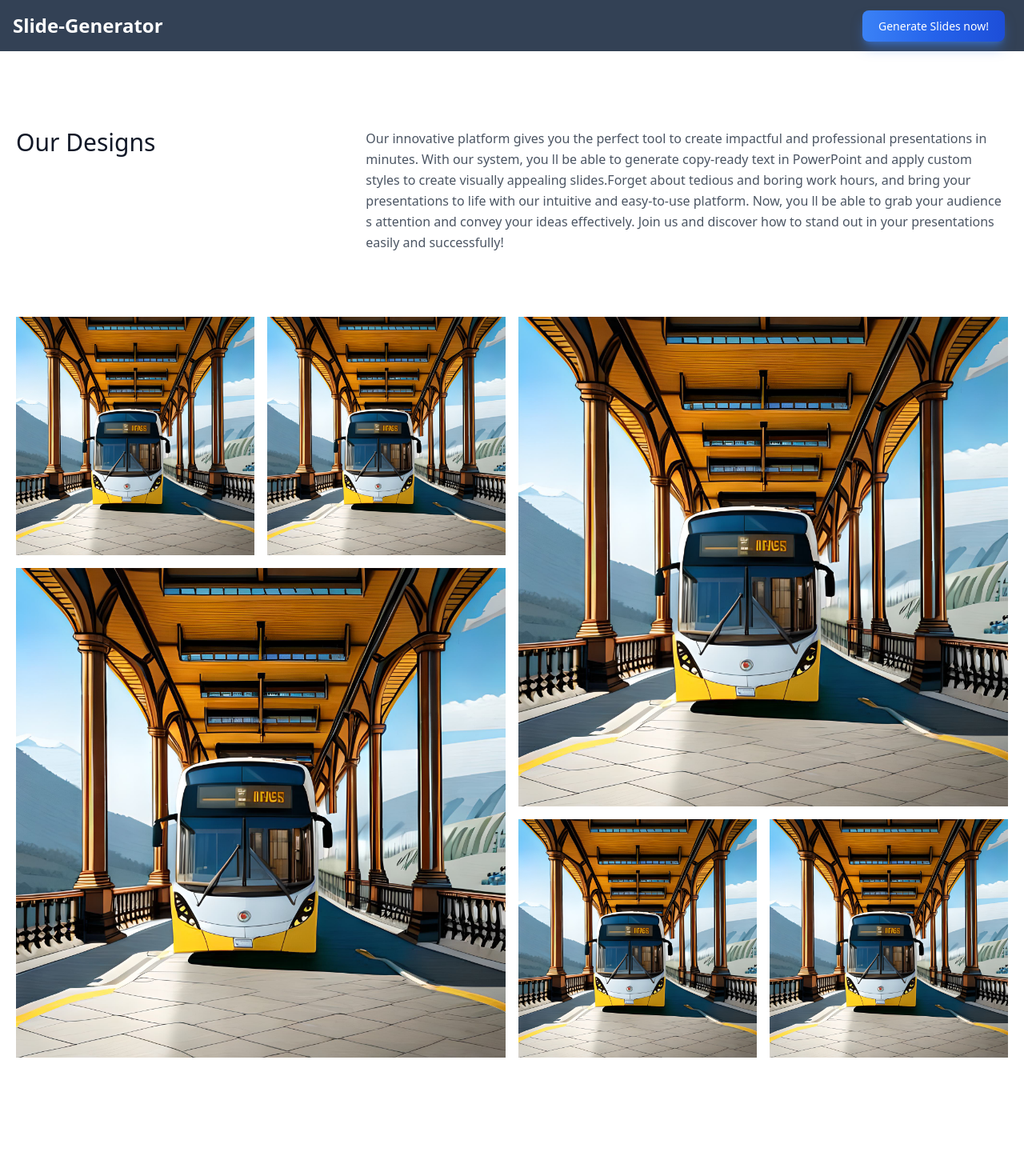
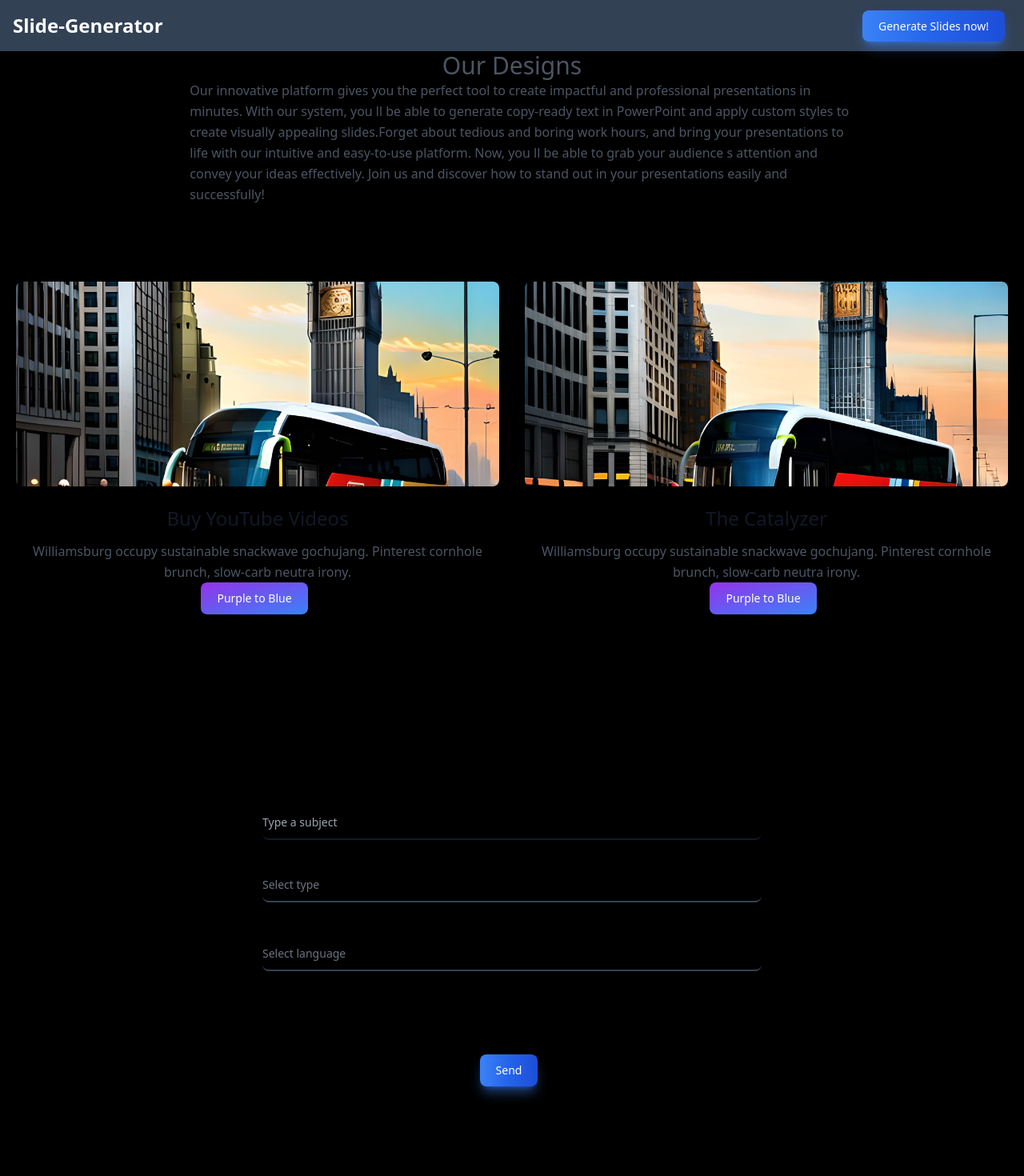
Before and after one commit to Francisco-Amador/Slide-Generator-App, a Next.js app in the folder slide-generator/: page / in a window 1280 px wide. Shown: the top 1470 px of the page at 80% size. Built offline with nearby package versions, Linux system fonts and the light colour scheme.

Commit message:
[UPDATE ProductSection.tsx]
The component design was changed again.

```diff
--- a/slide-generator/src/Layout/Layout.tsx
+++ b/slide-generator/src/Layout/Layout.tsx
@@ -11,7 +11,7 @@ const Layout = ({ children }: LayoutProps) => {
         <>
             <NavBar/>
             <ProductSection/>
-            <main className="flex justify-center items-center bg-white">{children}</main>
+            <main className="bg-black flex justify-center items-center ">{children}</main>
             <Footer></Footer>
         </>
     );
--- a/slide-generator/src/root/components/Product-Section/ProductSection.tsx
+++ b/slide-generator/src/root/components/Product-Section/ProductSection.tsx
@@ -2,95 +2,44 @@ import React from 'react';
 import Link from "next/link";
 import Image from "next/image";
 export default function ProductSection() {
-    const products = [
-        {
-            title: "Casual Trainers",
-            imageUrl: "/bus1.jpg",
-            liStyle: ""
-        },
-        {
-            title: "Winter Jumpers",
-            imageUrl: "/bus2.jpg",
-            liStyle: ""
-        },
-        {
-            title: "Skinny Jeans Blue",
-            imageUrl: "/bus3.jpg",
-            liStyle: "lg:col-span-2 lg:col-start-2 lg:row-span-2 lg:row-start-1"
-        },
-    ];
     return (
-        <section className="text-gray-600 body-font">
-            <div className="container px-5 py-24 mx-auto flex flex-wrap">
-                <div className="flex w-full mb-20 flex-wrap">
-                    <h1 className="sm:text-3xl text-2xl font-medium title-font text-gray-900 lg:w-1/3 lg:mb-0 mb-4">
-                        Our Designs
-                    </h1>
-                    <p className="lg:pl-6 lg:w-2/3 mx-auto leading-relaxed text-base">
-                        Our innovative platform gives you the perfect tool to create impactful and professional presentations in minutes. With our system, you ll be able to generate copy-ready text in PowerPoint and apply custom styles to create visually appealing slides.Forget about tedious and boring work hours, and bring your presentations to life with our intuitive and easy-to-use platform. Now, you ll be able to grab your audience s attention and convey your ideas effectively. Join us and discover how to stand out in your presentations easily and successfully!
-                    </p>
-                </div>
-                <div className="flex flex-wrap md:-m-2 -m-1">
-                    <div className="flex flex-wrap w-1/2">
-                        <div className="md:p-2 p-1 w-1/2">
+        <section className="bg-black text-gray-600 body-font">
+            <h1 className='text-center sm:text-3xl text-2xl'>Our Designs</h1>
+            <p className="lg:pl-6 lg:w-2/3 mx-auto leading-relaxed text-base">
+                Our innovative platform gives you the perfect tool to create impactful and professional presentations in minutes. With our system, you ll be able to generate copy-ready text in PowerPoint and apply custom styles to create visually appealing slides.Forget about tedious and boring work hours, and bring your presentations to life with our intuitive and easy-to-use platform. Now, you ll be able to grab your audience s attention and convey your ideas effectively. Join us and discover how to stand out in your presentations easily and successfully!
+            </p>
+            <div className="container px-5 py-24 mx-auto">
+                <div className="flex flex-wrap -mx-4 -mb-10 text-center">
+                    <div className="sm:w-1/2 mb-10 px-4">
+                        <div className="rounded-lg h-64 overflow-hidden">
                             <Image
-                                alt="gallery"
-                                width={1000}
-                                height={1000}
-                                className="w-full object-cover h-full object-center block"
-                                src="/bus3.jpg"
+                                alt="content"
+                                className="object-cover object-center h-full w-full"
+                                src="/bus1.jpg"
+                                width={1201}
+                                height={501}
                             />
                         </div>
-                        <div className="md:p-2 p-1 w-1/2">
+                        <h2 className="title-font text-2xl font-medium text-gray-900 mt-6 mb-3">Buy YouTube Videos</h2>
+                        <p className="leading-relaxed text-base">Williamsburg occupy sustainable snackwave gochujang. Pinterest cornhole brunch, slow-carb neutra irony.</p>
+                        <button  className="text-white bg-gradient-to-br from-purple-600 to-blue-500 hover:bg-gradient-to-bl focus:ring-4 focus:outline-none focus:ring-blue-300 dark:focus:ring-blue-800 font-medium rounded-lg text-sm px-5 py-2.5 text-center mr-2 mb-2">Purple to Blue</button>
+                    </div>
+                    <div className="sm:w-1/2 mb-10 px-4">
+                        <div className="rounded-lg h-64 overflow-hidden">
                             <Image
-                                alt="gallery"
-                                width={1000}
-                                height={1000}
-                                className="w-full object-cover h-full object-center block"
-                                src="/bus3.jpg"
+                                alt="content"
+                                className="object-cover object-center h-full w-full"
+                                src="/bus2.jpg"
+                                width={1202}
+                                height={502}
                             />
                         </div>
-                        <div className="md:p-2 p-1 w-full">
-                            <Image
-                                alt="gallery"
-                                width={1000}
-                                height={1000}
-                                className="w-full h-full object-cover object-center block"
-                                src="/bus3.jpg"
-                            />
-                        </div>
-                    </div>
-                    <div className="flex flex-wrap w-1/2">
-                        <div className="md:p-2 p-1 w-full">
-                            <Image
-                                alt="gallery"
-                                width={1000}
-                                height={1000}
-                                className="w-full h-full object-cover object-center block"
-                                src="/bus3.jpg"
-                            />
-                        </div>
-                        <div className="md:p-2 p-1 w-1/2">
-                            <Image
-                                alt="gallery"
-                                width={1000}
-                                height={1000}
-                                className="w-full object-cover h-full object-center block"
-                                src="/bus3.jpg"
-                            />
-                        </div>
-                        <div className="md:p-2 p-1 w-1/2">
-                            <Image
-                                alt="gallery"
-                                width={1000}
-                                height={1000}
-                                className="w-full object-cover h-full object-center block"
-                                src="/bus3.jpg"
-                            />
-                        </div>
+                        <h2 className="title-font text-2xl font-medium text-gray-900 mt-6 mb-3">The Catalyzer</h2>
+                        <p className="leading-relaxed text-base">Williamsburg occupy sustainable snackwave gochujang. Pinterest cornhole brunch, slow-carb neutra irony.</p>
+                        <button  className="text-white bg-gradient-to-br from-purple-600 to-blue-500 hover:bg-gradient-to-bl focus:ring-4 focus:outline-none focus:ring-blue-300 dark:focus:ring-blue-800 font-medium rounded-lg text-sm px-5 py-2.5 text-center mr-2 mb-2">Purple to Blue</button>
                     </div>
                 </div>
             </div>
         </section>
-    )
+    );
 }
```
